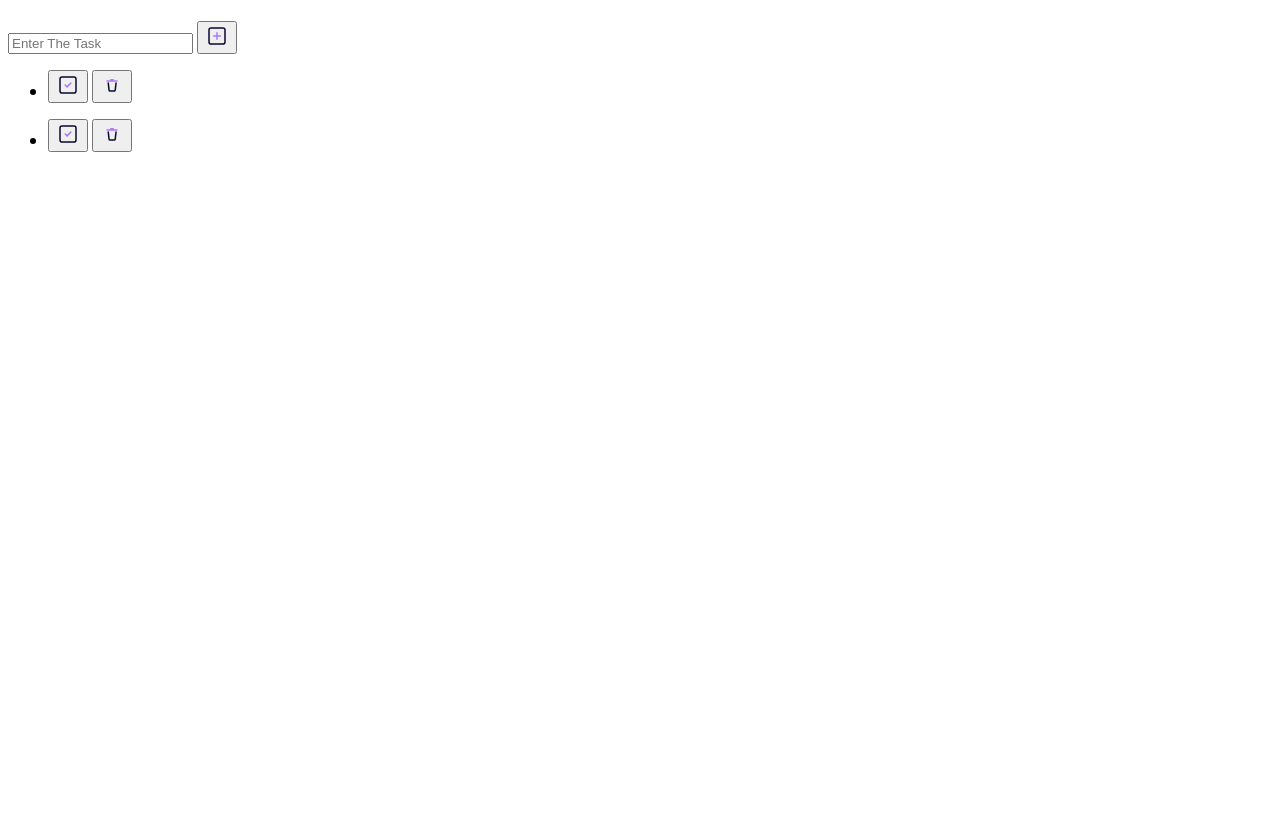
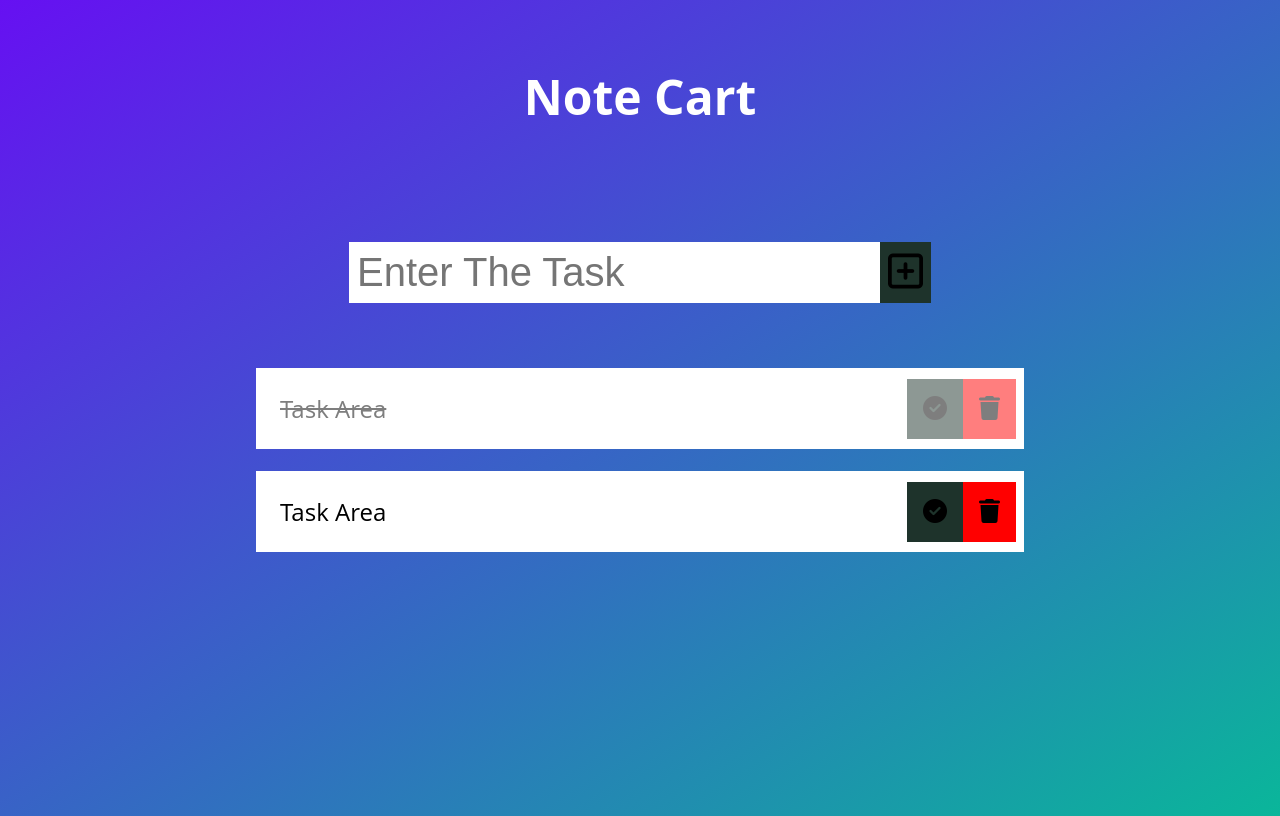
Before and after one commit to abdurrahmanekecik/Javascript-Note-Cart, a plain HTML site: page index.html in a window 1280 px wide. Drawn offline with Linux system fonts and the light colour scheme.

Commit message:
Css Add
Css add and icon change

```diff
--- a/index.html
+++ b/index.html
@@ -5,24 +5,22 @@
 	<meta name="viewport" content="width=device-width, initial-scale=1">
 	<title>Note Cart</title>
 	<link rel="stylesheet" type="text/css" href="style.css">
+	<link rel="stylesheet" href="https://cdnjs.cloudflare.com/ajax/libs/font-awesome/6.2.0/css/all.min.css" integrity="sha512-xh6O/CkQoPOWDdYTDqeRdPCVd1SpvCA9XXcUnZS2FmJNp1coAFzvtCN9BmamE+4aHK8yyUHUSCcJHgXloTyT2A==" crossorigin="anonymous" referrerpolicy="no-referrer" />
 
 </head>
 <body>
 
 
 	<header class="header">
-
-		<h1 class="main-tittle">
+		<h1 class="main-tittle">Note Cart</h1>
+	</header>
 
 
-		</h1>
-	</header>
-
-	<form action="">
-		<input type="text" name="task" placeholder="Enter The Task">
-		<button type="submit">
-		 <svg viewBox="0 0 24 24" xmlns="http://www.w3.org/2000/svg" width="24" height="24" fill="none"><style>
-		 @keyframes bounce{0%{transform:scale3d(1,1,1)}30%{transform:scale3d(1.25,.75,1)}40%{transform:scale3d(.75,1.25,1)}50%{transform:scale3d(1.15,.85,1)}65%{transform:scale3d(.95,1.05,1)}75%{transform:scale3d(1.05,.95,1)}}</style><path fill="#a97afd" fill-rule="evenodd" d="M12.75 8.744a.75.75 0 00-1.5 0v2.506H8.744a.75.75 0 000 1.5h2.506v2.506a.75.75 0 001.5 0V12.75h2.506a.75.75 0 000-1.5H12.75V8.744z" clip-rule="evenodd" style="animation:bounce 1s 1s infinite both;transform-origin:center center"/><rect width="16" height="16" x="4" y="4" stroke="#0A0A30" stroke-width="1.5" rx="2.075"/></svg></button>
+<!--Task Added -->
+	<form class="task-form" action="">
+		<input type="text" name="task" class="form-item" placeholder="Enter The Task">
+		<button  class="form-item btn-task-add" type="submit">
+		 <i class="fa-regular fa-square-plus"></i></button>
 
 	</form>
 
@@ -34,24 +32,24 @@
 			<div class="container">
 				<ul class="task-list">
 
-					<div class="container-item">
+					<div class="container-item task-completed">
 
-					<li class="task-item">
+					<li class="task-item"> Task Area</li>
 						<button class="btn task-complete">
-			<svg viewBox="0 0 24 24" xmlns="http://www.w3.org/2000/svg" width="24" height="24" fill="none"><style>@keyframes check {to {stroke-dashoffset: 0;}}</style><rect width="16" height="16" x="4" y="4" stroke="#0A0A30" stroke-width="1.5" rx="2.075"/><path stroke="#a97afd" stroke-linecap="round" stroke-width="1.5" d="M9.215 12.052l1.822 1.805 3.748-3.714" style="animation:check 2s infinite cubic-bezier(.99,-.1,.01,1.02)" stroke-dashoffset="100" stroke-dasharray="100"/></svg>
+						<i class="fa-solid fa-circle-check"></i>
 						</button>
 
 						<button class="btn task-delete">
-							<svg viewBox="0 0 24 24" xmlns="http://www.w3.org/2000/svg" width="24" height="24" fill="none"><style>@keyframes rotate-tr{0%{transform:rotate(0)}to{transform:rotate(20deg)}}</style><path fill="#0A0A30" d="M16.773 10.083a.75.75 0 00-1.49-.166l1.49.166zm-1.535 7.027l.745.083-.745-.083zm-6.198 0l-.745.083.745-.083zm-.045-7.193a.75.75 0 00-1.49.166l1.49-.166zm5.249 7.333h-4.21v1.5h4.21v-1.5zm1.038-7.333l-.79 7.11 1.491.166.79-7.11-1.49-.166zm-5.497 7.11l-.79-7.11-1.49.166.79 7.11 1.49-.165zm.249.223a.25.25 0 01-.249-.222l-1.49.165a1.75 1.75 0 001.739 1.557v-1.5zm4.21 1.5c.892 0 1.64-.67 1.74-1.557l-1.492-.165a.25.25 0 01-.248.222v1.5z"/><path fill="#a97afd" fill-rule="evenodd" d="M11 6a1 1 0 00-1 1v.25H7a.75.75 0 000 1.5h10a.75.75 0 000-1.5h-3V7a1 1 0 00-1-1h-2z" clip-rule="evenodd" style="animation:rotate-tr 1s cubic-bezier(1,-.28,.01,1.13) infinite alternate-reverse both;transform-origin:right center"/></svg>
+							<i class="fa-solid fa-trash"></i>
 						</button>
 
-					</li>
+
 					</div>
 				</ul>
 
 		</div>
 
-
+		<br>
 		<!--Completed Task -->
 
 				<div class="container">
@@ -59,21 +57,18 @@
 
 					<div class="container-item">
 
-					<li class="task-item">
+					<li class="task-item"> Task Area</li>
 						<button class="btn task-complete">
-			<svg viewBox="0 0 24 24" xmlns="http://www.w3.org/2000/svg" width="24" height="24" fill="none"><style>@keyframes check {to {stroke-dashoffset: 0;}}</style><rect width="16" height="16" x="4" y="4" stroke="#0A0A30" stroke-width="1.5" rx="2.075"/><path stroke="#a97afd" stroke-linecap="round" stroke-width="1.5" d="M9.215 12.052l1.822 1.805 3.748-3.714" style="animation:check 2s infinite cubic-bezier(.99,-.1,.01,1.02)" stroke-dashoffset="100" stroke-dasharray="100"/></svg>
+						<i class="fa-solid fa-circle-check"></i>
 						</button>
 
 						<button class="btn task-delete">
-							<svg viewBox="0 0 24 24" xmlns="http://www.w3.org/2000/svg" width="24" height="24" fill="none"><style>@keyframes rotate-tr{0%{transform:rotate(0)}to{transform:rotate(20deg)}}</style><path fill="#0A0A30" d="M16.773 10.083a.75.75 0 00-1.49-.166l1.49.166zm-1.535 7.027l.745.083-.745-.083zm-6.198 0l-.745.083.745-.083zm-.045-7.193a.75.75 0 00-1.49.166l1.49-.166zm5.249 7.333h-4.21v1.5h4.21v-1.5zm1.038-7.333l-.79 7.11 1.491.166.79-7.11-1.49-.166zm-5.497 7.11l-.79-7.11-1.49.166.79 7.11 1.49-.165zm.249.223a.25.25 0 01-.249-.222l-1.49.165a1.75 1.75 0 001.739 1.557v-1.5zm4.21 1.5c.892 0 1.64-.67 1.74-1.557l-1.492-.165a.25.25 0 01-.248.222v1.5z"/><path fill="#a97afd" fill-rule="evenodd" d="M11 6a1 1 0 00-1 1v.25H7a.75.75 0 000 1.5h10a.75.75 0 000-1.5h-3V7a1 1 0 00-1-1h-2z" clip-rule="evenodd" style="animation:rotate-tr 1s cubic-bezier(1,-.28,.01,1.13) infinite alternate-reverse both;transform-origin:right center"/></svg>
+							<i class="fa-solid fa-trash"></i>
 						</button>
-
-					</li>
 					</div>
 				</ul>
 
 		</div>
-
 
 
 <footer>
--- a/style.css
+++ b/style.css
@@ -1,3 +1,116 @@
+:root{
+
+	--main-color:#a97afd;
+	--main-color-light:#6610f2;
+	--accent-color:#1e332b;
+	--accent-color-light:#0ab69a;
+
+}
+
+*{
+
+	margin: 0;
+	padding: 0;
+	box-sizing: border-box;
+}
+
+
 body{
 	font-family: 'Open Sans', sans-serif;
+	background-image:linear-gradient(to bottom right, var(--main-color-light), var(--accent-color-light));
+	background-repeat: no-repeat;
+	min-height: 100vh;
 }
+
+
+
+.main-tittle{
+	font-size: 3rem;
+	color: white;
+}
+
+.header, .task-form{
+
+	min-height: 20vh;
+	margin: 1rem;
+	display: flex;
+	justify-content: center;
+	align-items: center;
+}
+
+.form-item{
+	padding: .5rem;
+	font-size: 2.5rem;
+	border: none;
+	background-color:white;
+	outline: none;
+
+}
+
+.btn-task-add{
+	background-color:  var(--accent-color);
+	cursor: pointer;
+}
+
+.btn-task-add:hover{
+	color: white;
+	background-color: var(--accent-color-light);
+}
+
+
+
+.container{
+
+	display: flex;
+	justify-content: center;
+	align-items: center;
+
+
+}
+.task-list{
+	list-style: none;
+	min-width: 60%;
+	background-color: white;
+
+}
+
+.container-item{
+
+	display: flex;
+	justify-content: center;
+	align-items: center;
+	margin: .5rem;
+	font-size: 1.5rem;
+	background-color: white;
+	transition:.5s ease-in-out;
+
+
+}
+
+.task-item{
+		flex: 1;
+		padding: 1rem;
+
+}
+
+
+.btn{
+	background-color: var(--accent-color);
+	outline: none;
+	border: none;
+	font-size: 1.5rem;
+	padding: 1rem;
+
+
+}
+
+.task-delete{
+	background-color: red;
+}
+
+.task-completed{
+	text-decoration: line-through;
+	opacity: 0.5;
+
+
+}
```
